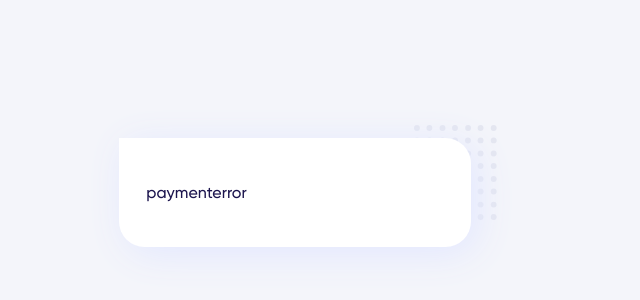
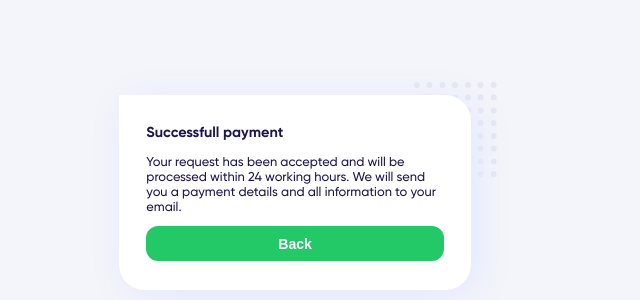
Before and after one commit to Chiga2030/testform, a React (Create React App) app: page /paymenterror in a window 1280 px wide. Shown: the part 214-514 px from the top of the page, without its empty margins (332-972 px from the left). Built offline with nearby package versions, Linux system fonts and the light colour scheme.

Commit message:
switch to success or fail payment logic

```diff
--- a/src/components/Form/Form.jsx
+++ b/src/components/Form/Form.jsx
@@ -18,6 +18,7 @@ import styles from './Form.module.css';
 
 import Basket from '../Basket/Basket';
 import AddProductForm from '../AddProductForm/AddProductForm';
+import StatusPay from '../StatusPay/StatusPay';
 
 
 const Form = () => {
@@ -53,6 +54,11 @@ const Form = () => {
     isAddProd,
     setIsAddProd,
   ] = useState(false);
+
+  const [
+    isSucessfull,
+    setIsSucessfull,
+  ] = useState(true);
 
   const onAddMoreProd = () => setIsAddProd(!isAddProd);
 
@@ -90,7 +96,12 @@ const Form = () => {
   const history = useHistory();
 
   const onSubmitAndPay = () => {
-    setTimeout(() => history.push('/paymentsuccess'), 2000);
+    setTimeout(() => {
+      setIsSucessfull(!isSucessfull);
+      if (isSucessfull) {
+        return history.push('/paymentsuccess');
+      } return history.push('/paymenterror');
+    }, 2000);
   };
 
 
@@ -119,10 +130,10 @@ const Form = () => {
           }
         </Route>
         <Route path="/paymentsuccess">
-          <p>paymentsuccess</p>
+          <StatusPay status={isSucessfull} />
         </Route>
         <Route path="/paymenterror">
-          <p>paymenterror</p>
+          <StatusPay status={isSucessfull} />
         </Route>
       </Switch>
     </form>
--- /dev/null
+++ b/src/components/StatusPay/StatusPay.jsx
@@ -0,0 +1,42 @@
+import {
+  Link,
+  useHistory,
+} from 'react-router-dom';
+
+import {
+  useState,
+} from 'react';
+
+import defaultMessage from './defaultMessage';
+
+import Header from '../Header/Header';
+import SubmitButton from '../SubmitButton/SubmitButton';
+
+const StatusPay = ({
+  status,
+}) => {
+  const [
+    message,
+  ] = useState(defaultMessage);
+
+  const history = useHistory();
+
+  const onSubmit = () => history.push('/');
+
+  return (
+    <>
+      <Header
+        title={status ? message.success.title : message.fail.title}
+        subtitle={status ? message.success.subtitle : message.fail.subtitle}
+      />
+      <Link to="/">
+        <SubmitButton
+          value="Back"
+          onButtonClick={onSubmit}
+        />
+      </Link>
+    </>
+  );
+};
+
+export default StatusPay;
--- /dev/null
+++ b/src/components/StatusPay/defaultMessage.js
@@ -0,0 +1,15 @@
+const defaultMessage = {
+  success: {
+    title: 'Successfull payment',
+    subtitle: `Your request has been accepted and will be processed within
+      24 working hours.
+      We will send you a payment details and all information to your email.`,
+  },
+  fail: {
+    title: 'Your payment failed',
+    subtitle: `Sorry, but we’ve having trouble processing your payment.
+      You have been not charged for this transaction.`,
+  },
+};
+
+export default defaultMessage;
```
Also changed, not shown: src/components/StatusPay/img/creditCardFail.png (added), src/components/StatusPay/img/creditCardSucces.svg (added).
